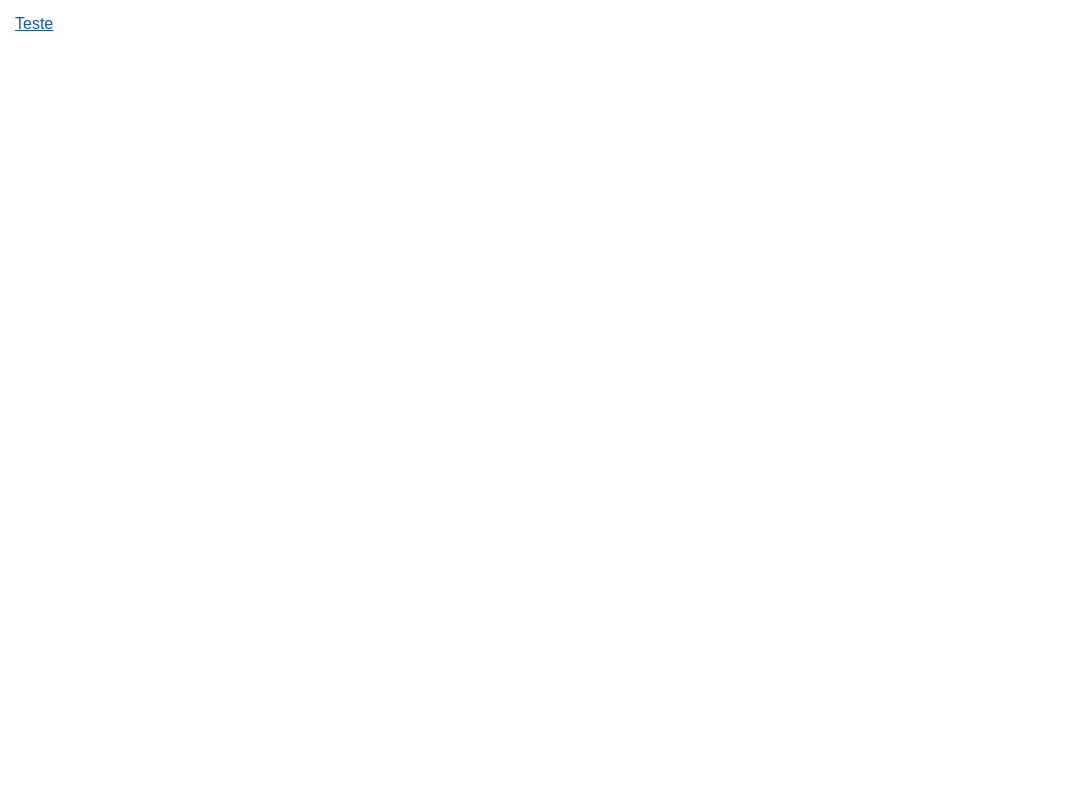
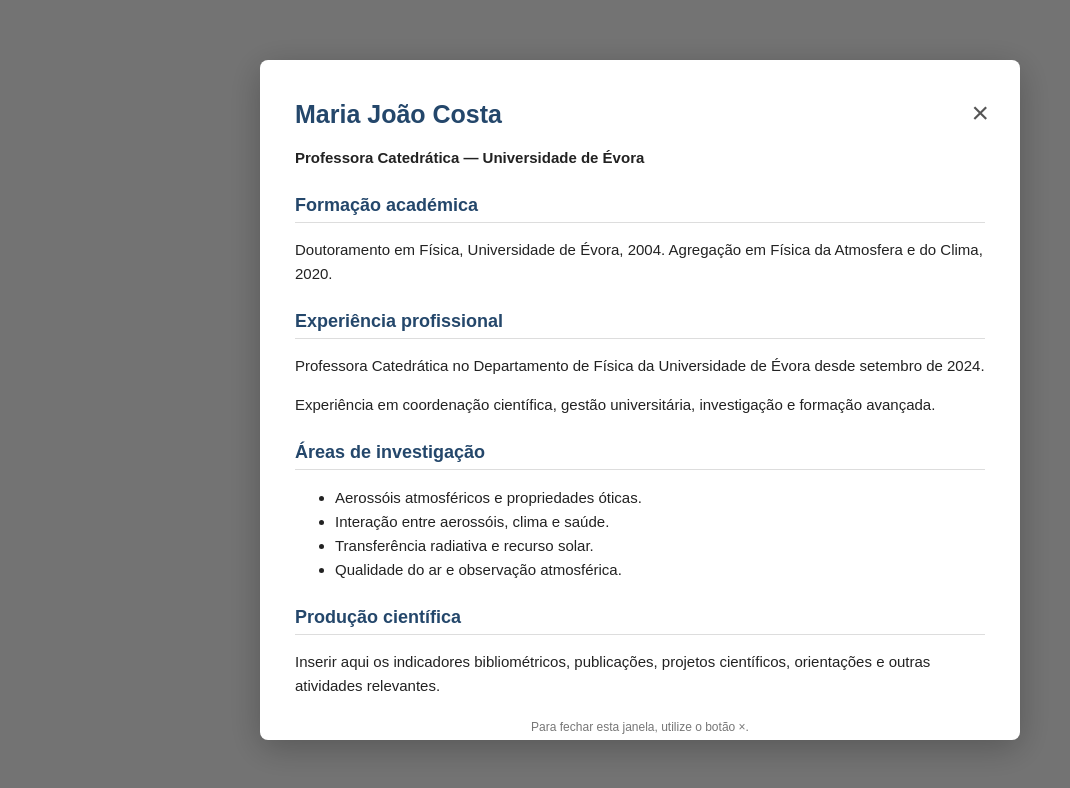
Before and after one commit to listap-web/Candidatos, a plain HTML site: page index.html in a window 1280 px wide. Shown: the whole page, without its empty margins (0-1070 px from the left). Drawn offline with Linux system fonts and the light colour scheme.

Commit message:
Refactor CV modal and overlay structure

```diff
--- a/index.html
+++ b/index.html
@@ -4,76 +4,143 @@
 <head>
 <meta charset="UTF-8">
 <meta name="viewport" content="width=device-width, initial-scale=1">
+<title>Curriculum Vitae</title>
 
 <style>
   body {
+    margin: 0;
     font-family: Arial, sans-serif;
-  margin: 0;
-  padding: 15px;
+    background: transparent;
+    color: #222;
   }
 
-a {
-  color: #1155cc;
-  text-decoration: underline;
-  cursor: pointer;
-  font-size: 16px;
-}
-
+  /* Fundo escurecido */
   .overlay {
-  display: none;
     position: fixed;
     inset: 0;
     background: rgba(0, 0, 0, 0.55);
+    display: flex;
+    justify-content: center;
     align-items: center;
-  justify-content: center;
-  z-index: 9999;
+    padding: 20px;
+    box-sizing: border-box;
   }
 
-.janela {
+  /* Janela do CV */
+  .modal {
     background: white;
-  padding: 40px 60px;
-  border-radius: 12px;
-  text-align: center;
-  box-shadow: 0 8px 30px rgba(0,0,0,0.25);
+    width: 100%;
+    max-width: 760px;
+    max-height: 85vh;
+    overflow-y: auto;
+    padding: 35px;
+    box-sizing: border-box;
+    border-radius: 8px;
+    box-shadow: 0 8px 35px rgba(0,0,0,0.25);
+    position: relative;
   }
 
-.janela h2 {
-  color: #172d55;
+  .close {
+    position: sticky;
+    float: right;
+    top: 0;
+    margin-top: -15px;
+    margin-right: -10px;
+    border: none;
+    background: white;
+    color: #555;
     font-size: 30px;
+    cursor: pointer;
   }
 
-button {
-  background: #941b26;
-  color: white;
-  border: none;
-  padding: 12px 25px;
-  border-radius: 6px;
-  cursor: pointer;
+  h1 {
+    color: #24476b;
+    font-size: 25px;
+    margin-top: 5px;
+  }
+
+  h2 {
+    color: #24476b;
+    font-size: 18px;
+    border-bottom: 1px solid #ddd;
+    padding-bottom: 6px;
+    margin-top: 25px;
+  }
+
+  p, li {
+    font-size: 15px;
+    line-height: 1.6;
+  }
+
+  .hint {
+    color: #777;
+    font-size: 12px;
+    text-align: center;
+    margin-top: 20px;
+  }
+
+  @media (max-width: 600px) {
+    .modal { padding: 22px; }
+    h1 { font-size: 21px; }
   }
 </style>
 </head>
 
 <body>
 
-<a href="#" onclick="abrirJanela(); return false;">
-  Teste
-</a>
+<div class="overlay" id="overlay">
+  <div class="modal" role="dialog"
+       aria-modal="true" aria-labelledby="cv-title">
 
-<div class="overlay" id="overlay">
-  <div class="janela">
-    <h2>Teste</h2>
-    <button onclick="fecharJanela()">Fechar</button>
+    <button class="close" onclick="window.close()"
+            aria-label="Fechar">&times;</button>
+
+    <h1 id="cv-title">Maria João Costa</h1>
+    <p><strong>Professora Catedrática — Universidade de Évora</strong></p>
+
+    <h2>Formação académica</h2>
+    <p>
+      Doutoramento em Física, Universidade de Évora, 2004.
+      Agregação em Física da Atmosfera e do Clima, 2020.
+    </p>
+
+    <h2>Experiência profissional</h2>
+    <p>
+      Professora Catedrática no Departamento de Física da
+      Universidade de Évora desde setembro de 2024.
+    </p>
+    <p>
+      Experiência em coordenação científica, gestão universitária,
+      investigação e formação avançada.
+    </p>
+
+    <h2>Áreas de investigação</h2>
+    <ul>
+      <li>Aerossóis atmosféricos e propriedades óticas.</li>
+      <li>Interação entre aerossóis, clima e saúde.</li>
+      <li>Transferência radiativa e recurso solar.</li>
+      <li>Qualidade do ar e observação atmosférica.</li>
+    </ul>
+
+    <h2>Produção científica</h2>
+    <p>
+      Inserir aqui os indicadores bibliométricos, publicações,
+      projetos científicos, orientações e outras atividades relevantes.
+    </p>
+
+    <p class="hint">
+      Para fechar esta janela, utilize o botão ×.
+    </p>
+
   </div>
 </div>
 
 <script>
-function abrirJanela() {
-  document.getElementById("overlay").style.display = "flex";
+  document.getElementById("overlay").addEventListener("click", function(e) {
+    if (e.target === this) {
+      window.close();
     }
-
-function fecharJanela() {
-  document.getElementById("overlay").style.display = "none";
-}
+  });
 </script>
 
 </body>
```
Lines whose indentation alone changed are shown as unchanged.
